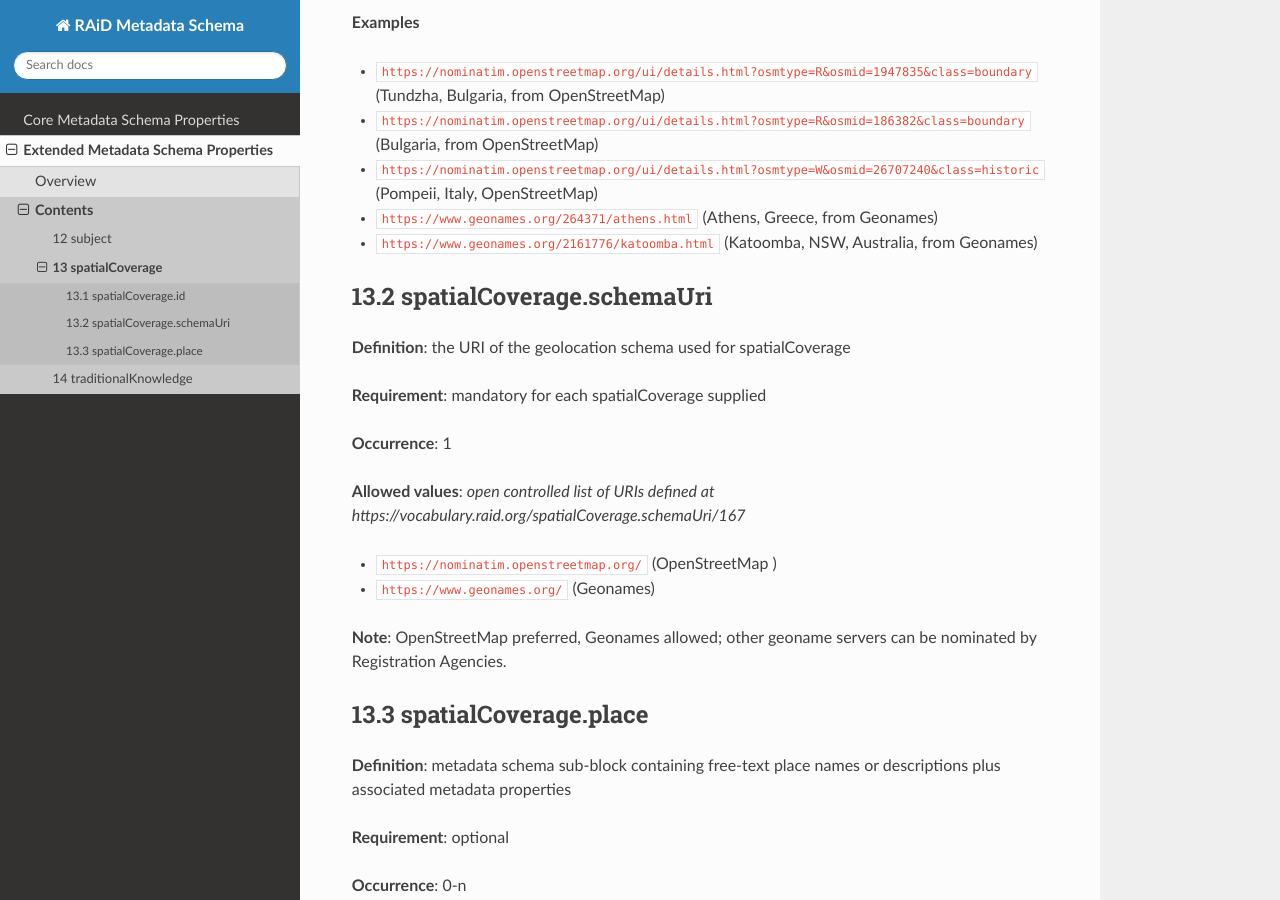
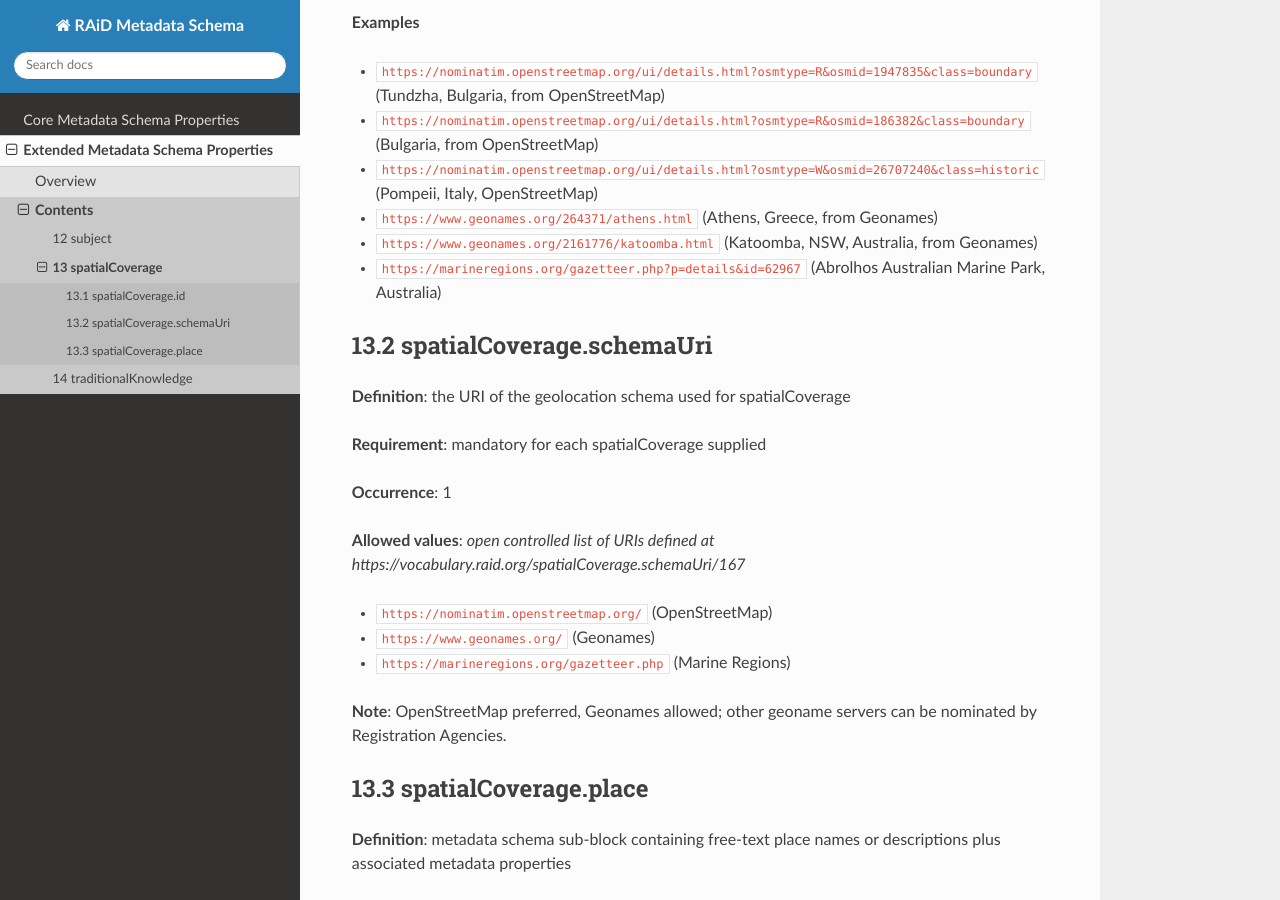
Before and after one commit to au-research/raid-metadata, a Sphinx documentation site: the page built from rtd/docs/source/extended/spatialCoverages.rst, in a window 1280 px wide and 900 px high, scrolled down 785 px. Built offline with Sphinx 7.4.7 and the Read the Docs theme 3.1.0, drawn with Linux system fonts in a browser that asks for light colours; pages that are not in the unit, such as notebooks, are missing from menus.

Commit message:
Add marineregions.org/gazetteer.php to spatialCoverage.schemaUri

```diff
--- a/rtd/docs/source/core/descriptions.rst
+++ b/rtd/docs/source/core/descriptions.rst
@@ -63,7 +63,7 @@
 * ``https://vocabulary.raid.org/description.type.id/327`` (Significance Statement)
 * ``https://vocabulary.raid.org/description.type.id/323`` (Methods)
 * ``https://vocabulary.raid.org/description.type.id/324`` (Objectives)
-* ``https://vocabulary.raid.org/raid_placeholder/392`` (Acknowledgements, i.e., for recognition of people not listed as Contributors or organisations not listed as Organisations)
+* ``https://vocabulary.raid.org/raid_placeholder/392``    (Acknowledgements, i.e., for recognition of people not listed as Contributors or organisations not listed as Organisations)
 * ``https://vocabulary.raid.org/description.type.id/325`` (Other, i.e., any other descriptive information such as a note)
 
 **Default**: description.type.id for first-entered description (only) defaults to 'Primary'
--- a/rtd/docs/source/extended/spatialCoverages.rst
+++ b/rtd/docs/source/extended/spatialCoverages.rst
@@ -34,6 +34,7 @@
 * ``https://nominatim.openstreetmap.org/ui/details.html?osmtype=W&osmid=26707240&class=historic`` (Pompeii, Italy, OpenStreetMap)
 * ``https://www.geonames.org/264371/athens.html`` (Athens, Greece, from Geonames)
 * ``https://www.geonames.org/2161776/katoomba.html`` (Katoomba, NSW, Australia, from Geonames)
+* ``https://marineregions.org/gazetteer.php?p=details&id=62967`` (Abrolhos Australian Marine Park, Australia)
 
 .. _13.2-spatialCoverage.schemaUri:
 
@@ -48,8 +49,9 @@
 
 **Allowed values**: *open controlled list of URIs defined at https://vocabulary.raid.org/spatialCoverage.schemaUri/167*
 
-* ``https://nominatim.openstreetmap.org/`` (OpenStreetMap )
+* ``https://nominatim.openstreetmap.org/`` (OpenStreetMap)
 * ``https://www.geonames.org/`` (Geonames)
+* ``https://marineregions.org/gazetteer.php`` (Marine Regions)
 
 **Note**: OpenStreetMap preferred, Geonames allowed; other geoname servers can be nominated by Registration Agencies.
 
```
